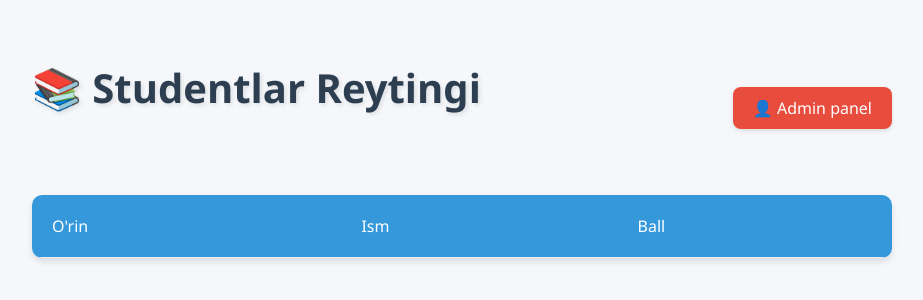
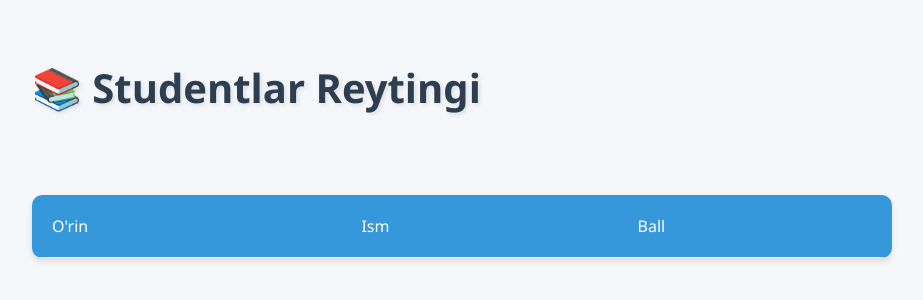
Before and after one commit to abdullox0900/academy, a plain HTML site: page index.html in a window 1280 px wide. Shown: the whole page, without its empty margins (178-1101 px from the left). Drawn offline with Linux system fonts and the light colour scheme; no server answers.

```diff
--- a/index.html
+++ b/index.html
@@ -12,7 +12,6 @@
     <div class="container">
         <div class="header">
             <h1>📚 Studentlar Reytingi</h1>
-            <a href="admin.html" class="nav-link admin-link">👤 Admin panel</a>
         </div>
 
         <div class="rating-table">
```
